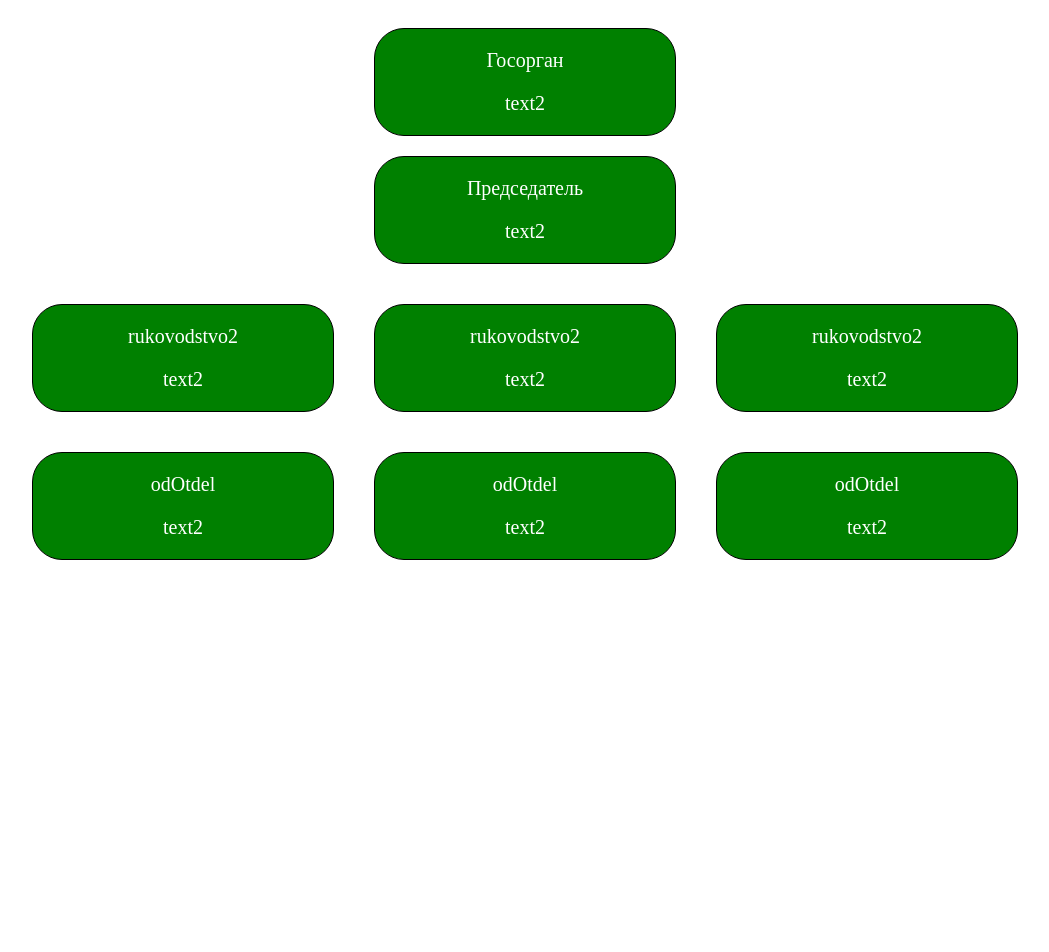
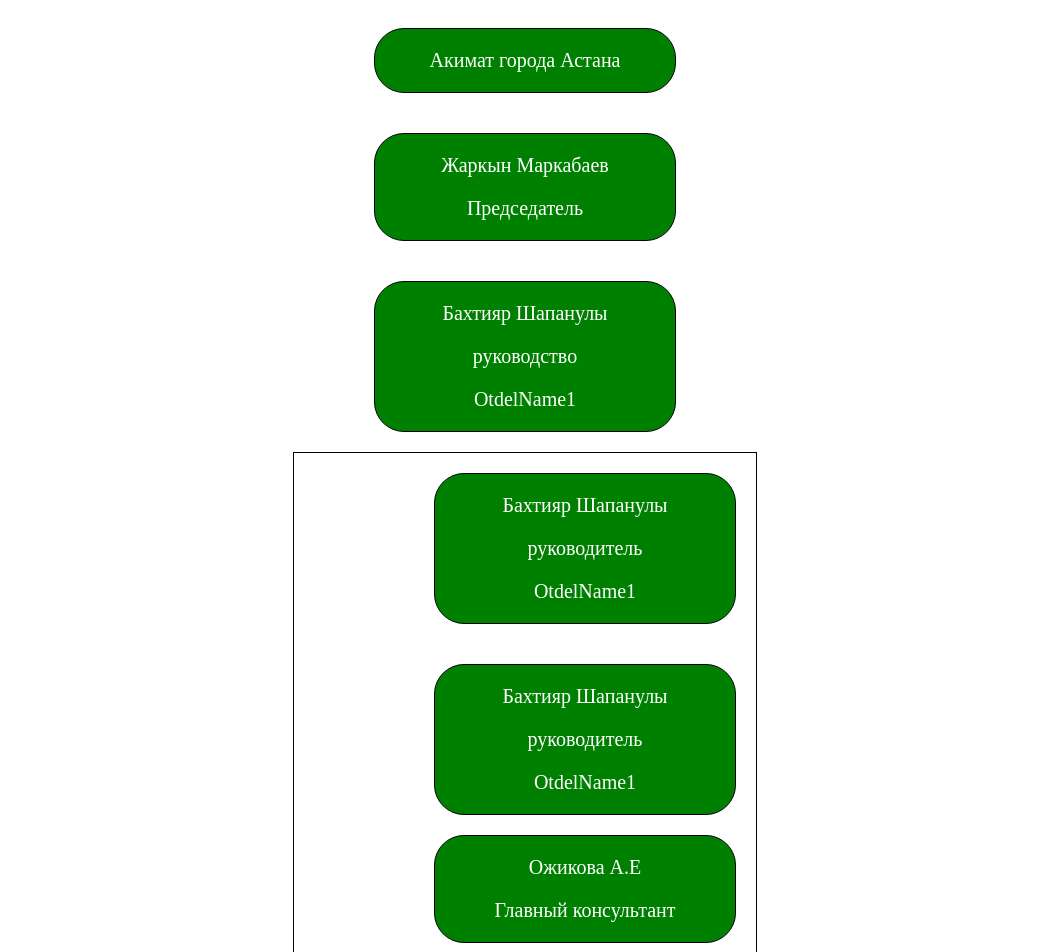
Before and after one commit to luckyzharkyn/Tree, a React (Create React App) app: page / in a window 1280 px wide. Shown: the top 952 px of the page, without its empty margins (115-1164 px from the left). Before the commit the page ends 800 px from the top, so only its background shows below. Built offline with nearby package versions, Linux system fonts and the light colour scheme.

Commit message:
working1

```diff
--- a/src/Component.js
+++ b/src/Component.js
@@ -1,73 +1,111 @@
 import { useState } from "react";
 import Otdel from "./Components/Otdel"
+import Rukovodstvo from "./Components/Rukovodstvo";
+
+function id() {
+  return (performance.now().toString(36)+Math.random().toString(36)).replace(/\./g,"");
+}
+
 function Component() {
-  const [status, setStatus] = useState([
-    {id: 1, show: false},
-    {id: 2, show: false},
-    {id: 3, show: false},
-  ])
 
-  const [dates, setDates] = useState([
+
+
+  const [dates, setDates] = useState(
     {
+      id: id(),
       "GosOrganName": "Акимат города Астана",
-      "FirstRuk": [
+      "Rukovoditel":
         {
-          "FirstRukName":"Жаркын Маркабаев",
-          "FirstRukDoljnost":"Председатель"
-        }],
+          "id": id(),
+          "RukovoditelName":"Жаркын Маркабаев",
+          "RukovoditelDoljnost":"Председатель",
+          "otdelName": ""
+        },
         Otdels: [
           {
-            "id": 1,
-            "Rukovoditel":[{
+            "Rukovoditel":{
+              "id": id(),
+              "kategory": 1,
+              "showThis":true,
+              "showChildres":true,
               "RukovoditelName":"Бахтияр Шапанулы",
-              "RukovoditelDoljnost": "руководитель"
-          }]
-          }
+              "RukovoditelDoljnost": "руководство",
+              "otdelName": "OtdelName1"
+            },
+            "supervisedUnits": [
+              {
+                "Rukovoditel":{
+                  "id":id(),
+                  "kategory": 2,
+                  "showThis":true,
+                  "showChildres":true,
+                  "RukovoditelName":"Бахтияр Шапанулы",
+                  "RukovoditelDoljnost": "руководитель",
+                  "otdelName": "OtdelName1"
+                },
+                OtdelFullInfo: [
+                  {
+                    "Rukovoditel":{
+                      "id":id(),
+                      "kategory": 3,
+                      "showThis":true,
+                      "showChildres":true,
+                      "RukovoditelName":"Бахтияр Шапанулы",
+                      "RukovoditelDoljnost": "руководитель",
+                      "otdelName": "OtdelName1"
+                    },
+                    "employees": [
+                      {
+                        "id":id(),
+                        "name":"Ожикова А.Е",
+                        "doljnost": "Главный консультант"
+                      },
+                      {
+                        "id":id(),
+                        "name":"Шакаева Г.К.",
+                        "doljnost": "Главный эксперт"
+                      },
+                    ]
+                  },
+                ]
+              },
+            ]
+          },
+
         ]
     }
-  ])
+  )
 
-  function countOtdels() {
-    let sum = 0;
-    let count = dates.forEach(obj => {
-      obj.Otdels.map(elem => {
-          sum++
-      })
+
+  const showId = (id) => {  // changeVisible
+    let OtdelsClone = Array.from(dates.Otdels);
+    let result = Otdels.map(obj => {
+        if(obj.Rukovoditel.id === id) {
+            obj.Rukovoditel.showChildres = true;
+            return obj
+        }
     })
-    return sum;
+    setDates({...dates, })
   }
 
 
-  const changeShow = (id) => {
-      setStatus(status.map(obj => {
-          if(obj.id === id) {
-            return {...obj, show: !obj.show}
-          } else {
-            return {...obj, show: false}
-          }
-      }))
-  }
 
-  const Otdels = status.map(obj => {
+  const Otdels = dates.Otdels.map(obj => {
     return <Otdel
               key={obj.id}
-              id={obj.id}
-              show={obj.show}
-              changeShow={changeShow}/>
+              Rukovoditel={obj.Rukovoditel}
+              supervisedUnits={obj.supervisedUnits}
+              showId={showId}
+              />
   })
 
   return <>
     <div className="wrapper">
-      <div className="mainTree">
-          <div className="main">
-                <p>Госорган</p>
-                <p>text2</p>
-            </div>
-          <div className="main">
-                <p>Председатель</p>
-                <p>text2</p>
-          </div>
+      <div className="main">
+            <p>{dates.GosOrganName}</p>
       </div>
+      <Rukovodstvo id={dates.id}
+                   Rukovoditel={dates.Rukovoditel}/>
       <div className="tree">
           {Otdels}
       </div>
--- a/src/Components/Doljnost.js
+++ b/src/Components/Doljnost.js
@@ -1,9 +1,9 @@
 
-function Doljnost() {
+function Doljnost({name, doljnost}) {
     return <>
         <div className="doljnost">
-            <p>person</p>
-            <p>text2</p>
+            <p>{name}</p>
+            <p>{doljnost}</p>
         </div>
     </>
 }
--- a/src/Components/Otdel.js
+++ b/src/Components/Otdel.js
@@ -1,14 +1,24 @@
-import FirstOtdels from "./otdel/FirstOtdels"
+import SupervisedUnit from "./otdel/SupervisedUnit"
 import Rukovodstvo from "./Rukovodstvo"
 
-function Otdel({id, show, changeShow}) {
+function Otdel({Rukovoditel, supervisedUnits, showId}) {
+    const supervisedUnitsShow = supervisedUnits.map(obj => {
+        return <SupervisedUnit
+                    key={obj.id}
+                    Rukovoditel={obj.Rukovoditel}
+                    OtdelFullInfo={obj.OtdelFullInfo}
+                    showId={showId}
+                />
+    })
+
     return <>
         <div className="Otdel">
-            <div className="rukovodstvo">
-                <Rukovodstvo />
-            </div>
-            <div className="tree_column">
-                <FirstOtdels id={id} show={show} changeShow={changeShow}/>
+            <Rukovodstvo id={Rukovoditel.id}
+                            Rukovoditel={Rukovoditel}
+                            showId={showId}
+            />
+            <div className="tree_row">
+                {supervisedUnitsShow}
             </div>
         </div>
     </>
--- a/src/Components/Rukovodstvo.js
+++ b/src/Components/Rukovodstvo.js
@@ -1,9 +1,10 @@
 
-function Rukovodstvo() {
+function Rukovodstvo({id, Rukovoditel, showId}) {
     return <>
-        <div className="rukovodstvoOtdela">
-            <p>rukovodstvo2</p>
-            <p>text2</p>
+        <div className="rukovodstvoOtdela" onClick={() => showId(id)}>
+            <p>{Rukovoditel.RukovoditelName}</p>
+            <p>{Rukovoditel.RukovoditelDoljnost}</p>
+            <p>{Rukovoditel.otdelName}</p>
         </div>
     </>
 }
--- a/src/Components/otdel/BodyOtdel.js
+++ b/src/Components/otdel/BodyOtdel.js
@@ -1,14 +1,24 @@
 import Doljnost from "../Doljnost"
 import Rukovodstvo from "../Rukovodstvo"
 
-function BodyOtdel() {
+function BodyOtdel({Rukovoditel, employees, showId}) {
+    const employee = employees.map(obj => {
+      return <Doljnost
+                key={obj.id}
+                name={obj.name}
+                doljnost={obj.doljnost}
+                showId={showId}
+      />
+    })
     return <>
         <div className="BodyOtdel">
           <div>
-              <Rukovodstvo />
+              <Rukovodstvo  id={Rukovoditel.id}
+                            Rukovoditel={Rukovoditel}
+                            showId={showId}
+              />
             <div className="tree_column2">
-              <Doljnost />
-              <Doljnost />
+                {employee}
             </div>
           </div>
         </div>
--- a/src/Components/otdel/FirstOtdels.js
+++ /dev/null
@@ -1,25 +0,0 @@
-import { useState } from "react"
-import BodyOtdel from "./BodyOtdel"
-
-function FirstOtdels({id, show, changeShow}) {
-
-
-    let Otdelx;
-    if(show) {
-        Otdelx = <BodyOtdel/>
-    } else {
-        Otdelx = <></>
-    }
-
-    return <>
-        <div className="new_tree" onClick={() => changeShow(id)}>
-            <div className="odOtdeli">
-                <p>odOtdel</p>
-                <p>text2</p>
-            </div>
-            {Otdelx}
-        </div>
-    </>
-}
-
-export default FirstOtdels
--- /dev/null
+++ b/src/Components/otdel/SupervisedUnit.js
@@ -0,0 +1,28 @@
+
+import Rukovodstvo from "../Rukovodstvo"
+import BodyOtdel from "./BodyOtdel"
+
+function SupervisedUnit({Rukovoditel, OtdelFullInfo, showId}) {
+    const OtdelFullInfos = OtdelFullInfo.map(obj => {
+        return <BodyOtdel
+                    key={obj.id}
+                    id={obj.id}
+                    Rukovoditel={obj.Rukovoditel}
+                    employees={obj.employees}
+                    showId={showId}
+        />
+    })
+    return <>
+        <div className="new_tree">
+            <Rukovodstvo id={Rukovoditel.id}
+                         Rukovoditel={Rukovoditel}
+                         showId={showId}
+            />
+            <div className="BodyOtdels">
+                {OtdelFullInfos}
+            </div>
+        </div>
+    </>
+}
+
+export default SupervisedUnit
--- a/src/css/App.css
+++ b/src/css/App.css
@@ -10,6 +10,12 @@
   align-items: flex-start;
 }
 
+.tree_row {
+  display: flex;
+  flex-direction: row;
+  border: 1px solid black;
+}
+
 .main, .PodOtdeli, .Rukovodstvo, .doljnost, .rukovodstvoOtdela, .odOtdeli {
   width: 300px;
   border: 1px solid black;
@@ -19,6 +25,11 @@
   color: white;
   font-size: 20px;
   margin: 20px;
+}
+
+.BodyOtdels {
+  display: flex;
+  flex-direction: row;
 }
 
 .Otdel {
@@ -33,4 +44,5 @@
   flex-direction: column;
   justify-content: center;
   align-items: center;
+  margin-left: 120px;
 }
--- a/src/css/App.scss
+++ b/src/css/App.scss
@@ -9,9 +9,10 @@
     display: flex;
     align-items: flex-start;
 }
-.tree_column {
-    // display: flex;
-    // flex-direction: column;
+.tree_row {
+    display: flex;
+    flex-direction: row;
+    border: 1px solid black;
 }
 .main, .PodOtdeli, .Rukovodstvo, .doljnost, .rukovodstvoOtdela, .odOtdeli {
     width: 300px;
@@ -24,7 +25,9 @@
     margin: 20px;
 }
 
-.BodyOtdel {
+.BodyOtdels {
+    display: flex;
+    flex-direction: row;
 }
 
 .Otdel {
@@ -39,4 +42,5 @@
     flex-direction: column;
     justify-content: center;
     align-items: center;
+    margin-left: 120px;
 }
```
